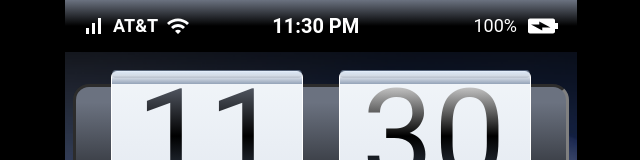
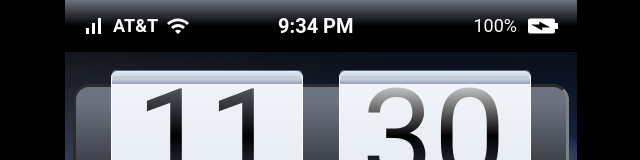
Before and after one commit to AwesomeJackify/android, a React (Vite) app: page / in a window 1280 px wide. Shown: the top 160 px of the page, without its empty margins (319-959 px from the left). Built offline with nearby package versions, Linux system fonts and the light colour scheme; some icons are missing.

Commit message:
ADDED: update time in real time

```diff
--- a/src/pages/App.tsx
+++ b/src/pages/App.tsx
@@ -4,6 +4,7 @@ import instagramImg from "../assets/instagram.png";
 import safariImg from "../assets/safari.png";
 import itunesImg from "../assets/itunes.webp";
 import aquaImg from "../assets/aqua.png";
+import { useState } from "react";
 
 import { MdSignalCellularAlt } from "react-icons/md";
 import { MdWifi } from "react-icons/md";
@@ -65,6 +66,19 @@ function App() {
   const headerTimeline = gsap.timeline({
     repeat: -1,
   });
+
+  let options = { hour: "numeric", minute: "numeric" };
+  let time = new Date().toLocaleTimeString([], options);
+
+  const [ctime, setTime] = useState(time);
+
+  const UpdateTime = () => {
+    let time = new Date().toLocaleTimeString([], options);
+
+    setTime(time);
+  };
+
+  setInterval(UpdateTime);
 
   useGSAP(() => {
     timelines.forEach((timeline, index) => {
@@ -140,7 +154,7 @@ function App() {
                 <p className="font-bold text-lg max-md:text-base">AT&T</p>
                 <MdWifi className="text-2xl max-md:text-base" />
               </div>
-              <h1 className="font-semibold text-xl">11:30 PM</h1>
+              <h1 className="font-semibold text-xl">{ctime}</h1>
               <div className="flex gap-2 items-center max-md:gap-1">
                 <PiClockFill className="text-2xl " />
                 <p className="text-lg">100%</p>
```
